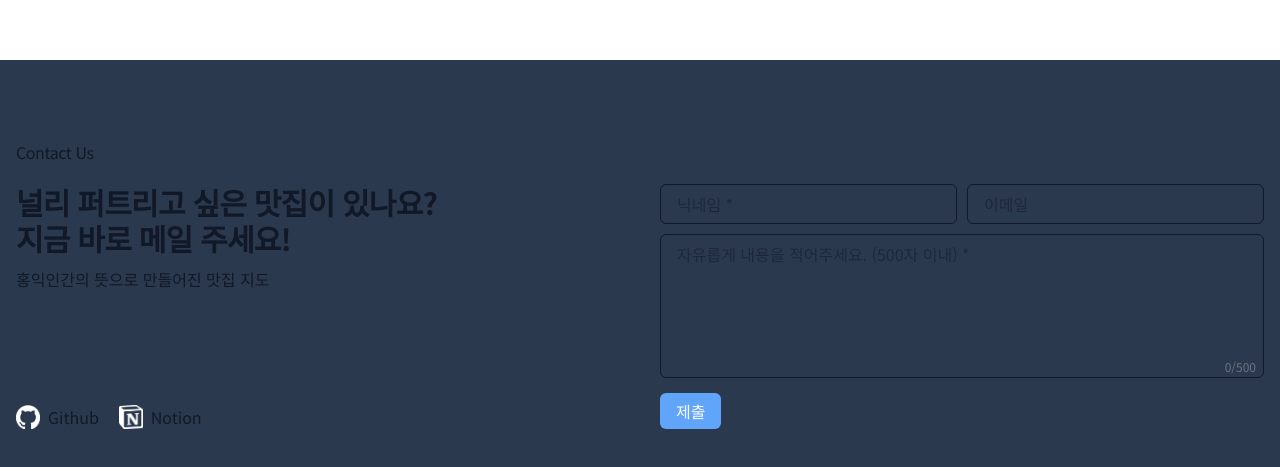
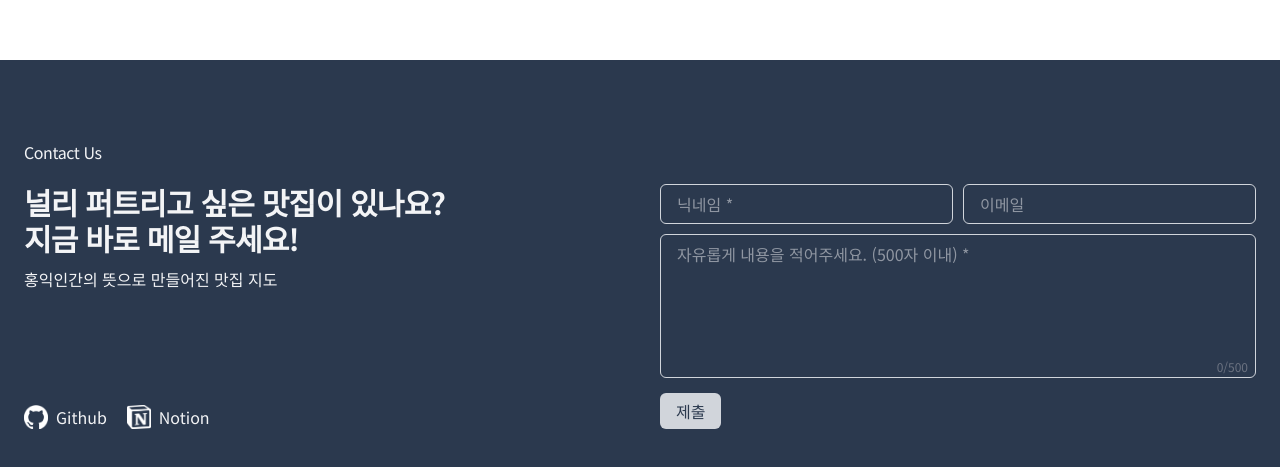
Before and after one commit to Starfish-122/CNX, a Next.js app: page /detail/1 in a window 1280 px wide. Shown: the part 885-1352 px from the top of the page. Built offline with nearby package versions, Linux system fonts and the light colour scheme.

Commit message:
feat: layout css 수정, top버튼 추가

```diff
--- a/src/app/(pages)/guide/layout.tsx
+++ b/src/app/(pages)/guide/layout.tsx
@@ -12,7 +12,7 @@ export default function GuidePageLayout({ children }: { children: React.ReactNod
     return (
         <div className="container mx-auto   flex flex-col md:flex-row min-h-screen">
             {/* 사이드바 */}
-            <div className="w-full md:w-64 mt-4 md:mt-10 h-auto md:h-full flex flex-col bg-gray-50 dark:bg-gray-900 sticky top-5">
+            <div className="w-full md:w-64 mt-4 md:mt-10 h-auto md:h-full flex flex-col bg-gray-50 dark:bg-gray-900 md:sticky md:top-5 lg:sticky lg:top-5">
                 <div className="flex-grow overflow-x-auto md:overflow-x-hidden overflow-y-auto p-4">
                     <Link
                         href="/"
--- a/src/components/molecules/MailForm.tsx
+++ b/src/components/molecules/MailForm.tsx
@@ -112,7 +112,7 @@ export default function MailForm() {
         maxLength={500}
       />
       <div className="flex gap-2.5 items-center">
-        <Button type="submit" loading={status === 'loading'} className="self-baseline">
+        <Button type="submit" loading={status === 'loading'} className="btn-mail-form self-baseline">
           제출
         </Button>
         {status === 'success' && <p className="text-green-600" role="status">메일이 전송되었습니다.</p>}
--- a/src/components/organisms/Footer.tsx
+++ b/src/components/organisms/Footer.tsx
@@ -1,16 +1,39 @@
 'use client';
 
+import { useState, useEffect } from 'react';
+import clsx from 'clsx';
 import ButtonLink from '@/components/atoms/ButtonLink';
+import { Icon } from '@/components/atoms';
 import Image from 'next/image';
 import Title from '@/components/atoms/Title';
 import Text from '@/components/atoms/Text';
 import MailForm from '@/components/molecules/MailForm';
 
 export default function Footer() {
+    const [isTop, setIsTop] = useState(false);
+    const handleScroll = () => {
+        if(window.scrollY <= 100) {
+            setIsTop(true);
+        } else {
+            setIsTop(false);
+        }
+    }
+    const scrollToTop = () => {
+        window.scrollTo({
+            top: 0,
+            behavior: 'smooth'
+        });
+    };
+    useEffect(() => {
+        window.addEventListener('scroll', handleScroll, true);
+        return () => {
+            window.removeEventListener('scroll', handleScroll, false);
+        }
+    });
     return (
-        <footer className="bg-brand-1 text-white">
-            <div className="container mx-auto px-4 py-20">
-                <Title element="h2" className="text-base font-normal text-lg:text-2xl mb-5">
+        <footer className="footer">
+            <div className="container mx-auto px-6 py-20">
+                <Title element="h2" className="text-base font-normal mb-5">
                     Contact Us
                 </Title>
                 <div className="grid grid-cols-1 lg:grid-cols-2 gap-10">
@@ -23,7 +46,7 @@ export default function Footer() {
                             </Title>
                             <Text className="mt-2.5">홍익인간의 뜻으로 만들어진 맛집 지도</Text>
                         </div>
-                        <div className="flex gap-5 lg:col-span-2">
+                        <div className="flex gap-5 mt-5 lg:mt-0 lg:col-span-2">
                             <ButtonLink variant="text" href="https://github.com/Starfish-122/CNX" target="_blank" className="flex items-center gap-2.5 text-gray-900 dark:text-gray-100">
                                 <Image
                                     src="/cnx-github.png"
@@ -49,7 +72,9 @@ export default function Footer() {
                         <MailForm />
                     </div>
                 </div>
-
+            </div>
+            <div onClick={scrollToTop} className={clsx(isTop ? 'btn-gotop' : 'btn-gotop visible', 'fixed', 'bottom-6', 'right-6', 'z-100')}>
+                <Icon name="arrow_upward_alt" size="lg" className="text-gray-100"/>
             </div>
         </footer>
     );
--- a/src/styles/custom-utilities.css
+++ b/src/styles/custom-utilities.css
@@ -21,3 +21,41 @@
         }
     }
 }
+
+@utility footer {
+    background-color: var(--color-brand-1);
+    .cnx-title,
+    .cnx-text,
+    a {
+        color:var(--color-gray-100);
+    }
+    .btn-mail-form {
+        background-color: var(--color-gray-300);
+        color:var(--color-brand-1);
+    }
+    input,
+    textarea {
+        border-color: var(--color-gray-300);
+        color:var(--color-gray-100);
+    }
+
+    .btn-gotop {
+        padding:0.5rem;
+        cursor:pointer;
+        background:var(--color-black);
+        border-radius: var(--radius-full);
+        transition: opacity 0.3s ease-in-out, transform 0.3s ease-in-out;
+        opacity: 0;
+        transform: translateY(100%);
+    }
+    .btn-gotop.visible {
+        opacity:1;
+        transform: translateY(0);
+    }
+    .btn-gotop svg {
+        color:var(--color-gray-100);
+    }
+    .btn-gotop:hover {
+        opacity:0.7;
+    }
+}
```
